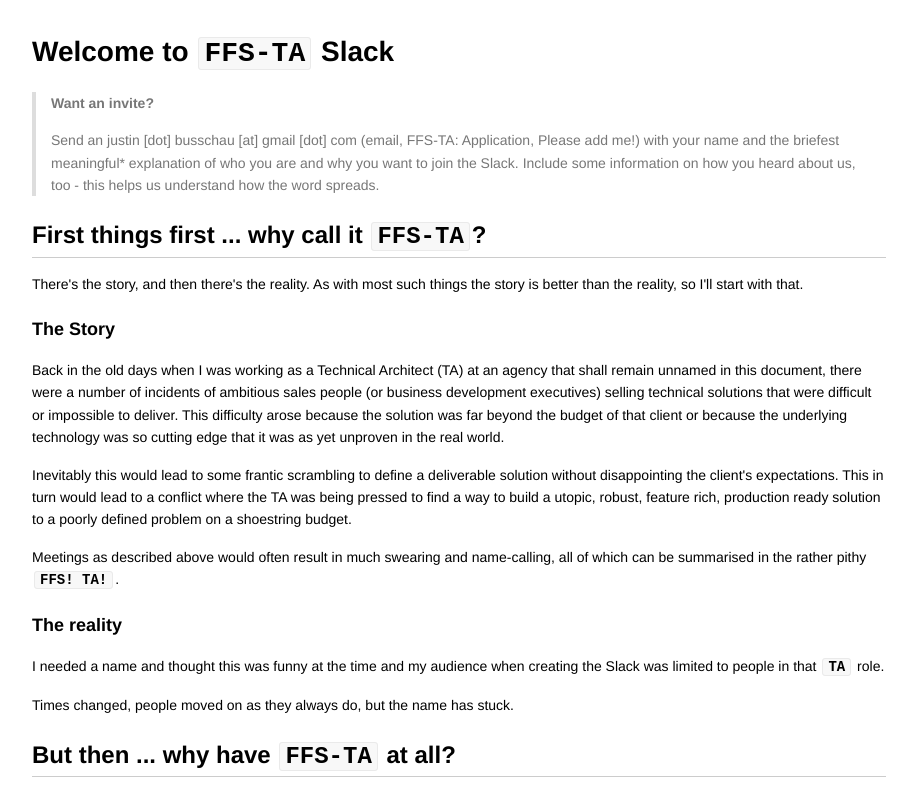
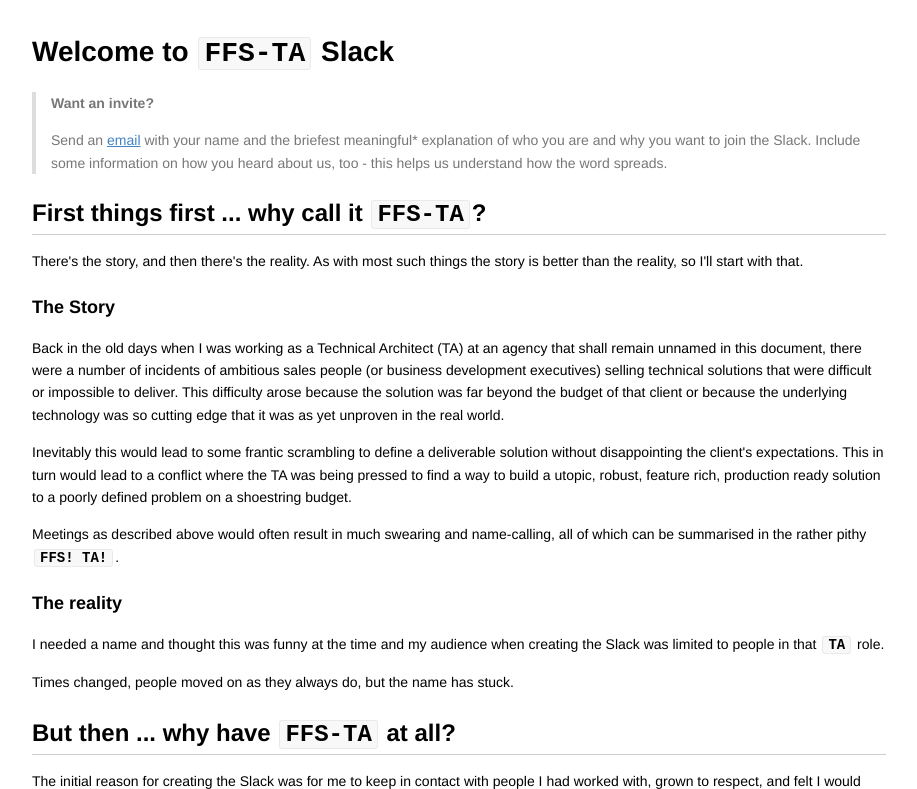
Before and after one commit to ffs-ta/ffs-ta.github.io, a plain HTML site: page index.html in a window 1280 px wide. Shown: the top 789 px of the page, without its empty margins (181-1098 px from the left). Drawn offline with Linux system fonts and the light colour scheme.

Commit message:
spamspan.js

```diff
--- a/index.html
+++ b/index.html
@@ -7,7 +7,7 @@
 <meta name="viewport" content="width=device-width, initial-scale=1.0, user-scalable=yes">
 <title>README</title>
 
-
+<script type="text/javascript" src="spamspan.js"></script>
 <style type="text/css">
 body {
   font-family: Helvetica, arial, sans-serif;
--- /dev/null
+++ b/spamspan.js
@@ -0,0 +1,107 @@
+/*
+	--------------------------------------------------------------------------
+	$Id: spamspan.js 5 2007-09-29 15:56:26Z moltar $
+	--------------------------------------------------------------------------
+	Version: 1.03
+	Release date: 13/05/2006
+	Last update: 07/01/2007
+
+	(c) 2006 SpamSpan (www.spamspan.com)
+
+	This program is distributed under the terms of the GNU General Public
+	Licence version 2, available at http://www.gnu.org/licenses/gpl.txt
+	--------------------------------------------------------------------------
+*/
+
+var spamSpanMainClass		= 'spamspan';
+var spamSpanUserClass		= 'u';
+var spamSpanDomainClass		= 'd';
+var spamSpanAnchorTextClass = 't';
+var spamSpanParams			= new Array('subject', 'body');
+
+/*
+	--------------------------------------------------------------------------
+	Do not edit past this point unless you know what you are doing.
+	--------------------------------------------------------------------------
+*/
+
+// load SpamSpan
+addEvent(window, 'load', spamSpan);
+
+function spamSpan() {
+	var allSpamSpans = getElementsByClass(spamSpanMainClass, document, 'span');
+	for (var i = 0; i < allSpamSpans.length; i++) {
+		// get data
+		var user = getSpanValue(spamSpanUserClass, allSpamSpans[i]);
+		var domain = getSpanValue(spamSpanDomainClass, allSpamSpans[i]);
+		var anchorText = getSpanValue(spamSpanAnchorTextClass, allSpamSpans[i]);
+		// prepare parameter data
+		var paramValues = new Array();
+		for (var j = 0; j < spamSpanParams.length; j++) {
+			var paramSpanValue = getSpanValue(spamSpanParams[j], allSpamSpans[i]);
+			if (paramSpanValue) {
+				paramValues.push(spamSpanParams[j] + '=' +
+					encodeURIComponent(paramSpanValue));
+			}
+		}
+		// create new anchor tag
+		var at = String.fromCharCode(32*2);
+		var email = cleanSpan(user) + at + cleanSpan(domain);
+		var anchorTagText = document.createTextNode(anchorText ? anchorText : email);
+		var mto = String.fromCharCode(109,97,105,108,116,111,58);
+		var hrefAttr = mto + email;
+			hrefAttr += paramValues.length ? '?' + paramValues.join('&') : '';
+		var anchorTag = document.createElement('a');
+			anchorTag.className = spamSpanMainClass;
+			anchorTag.setAttribute('href', hrefAttr);
+			anchorTag.appendChild(anchorTagText);
+		// replace the span with anchor
+		allSpamSpans[i].parentNode.replaceChild(anchorTag, allSpamSpans[i]);
+	}
+}
+
+function getElementsByClass(searchClass, scope, tag) {
+	var classElements = new Array();
+	if (scope == null) node = document;
+	if (tag == null) tag = '*';
+	var els = scope.getElementsByTagName(tag);
+	var elsLen = els.length;
+	var pattern = new RegExp("(^|\s)"+searchClass+"(\s|$)");
+	for (var i = 0, j = 0; i < elsLen; i++) {
+		if ( pattern.test(els[i].className) ) {
+			classElements[j] = els[i];
+			j++;
+		}
+	}
+	return classElements;
+}
+
+function getSpanValue(searchClass, scope) {
+	var span = getElementsByClass(searchClass, scope, 'span');
+	if (span[0]) {
+		return span[0].firstChild.nodeValue;
+	} else {
+		return false;
+	}
+}
+
+function cleanSpan(string) {
+	// string = string.replace(//g, '');
+	// replace variations of [dot] with .
+	string = string.replace(/[\[\(\{]?[dD][oO0][tT][\}\)\]]?/g, '.');
+	// replace spaces with nothing
+	string = string.replace(/\s+/g, '');
+	return string;
+}
+
+// http://www.quirksmode.org/blog/archives/2005/10/_and_the_winner_1.html
+function addEvent(obj, type, fn) {
+	if (obj.addEventListener)
+		obj.addEventListener(type, fn, false);
+	else if (obj.attachEvent)
+	{
+		obj['e' + type + fn] = fn;
+		obj[type + fn] = function() { obj['e' + type + fn](window.event); }
+		obj.attachEvent('on' + type, obj[type + fn]);
+	}
+}
```
